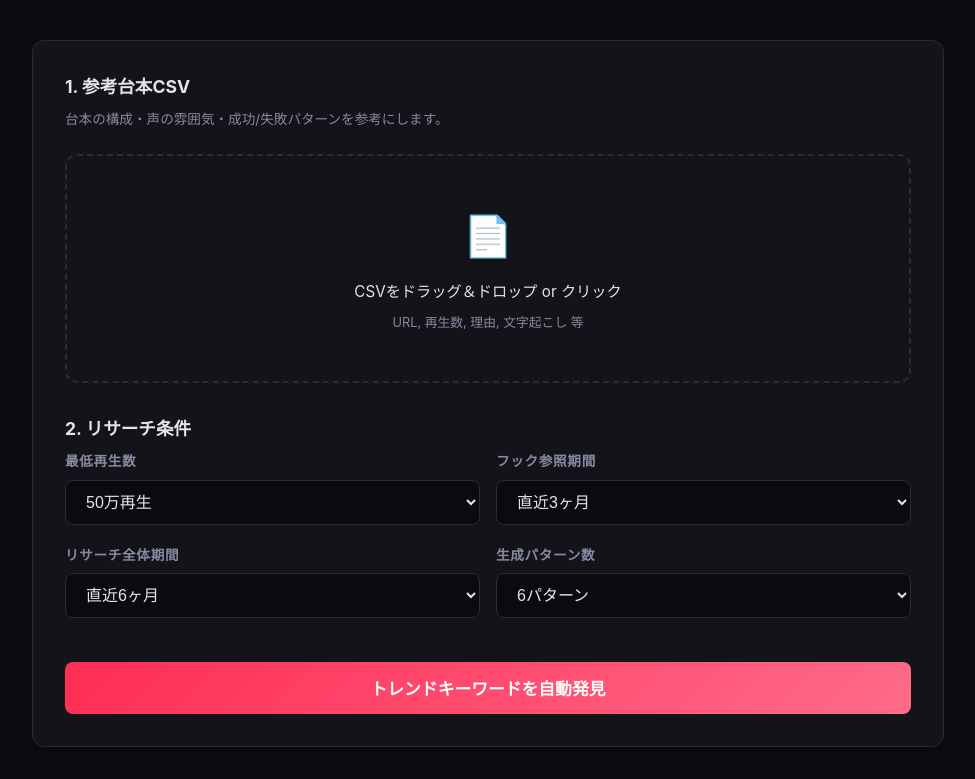
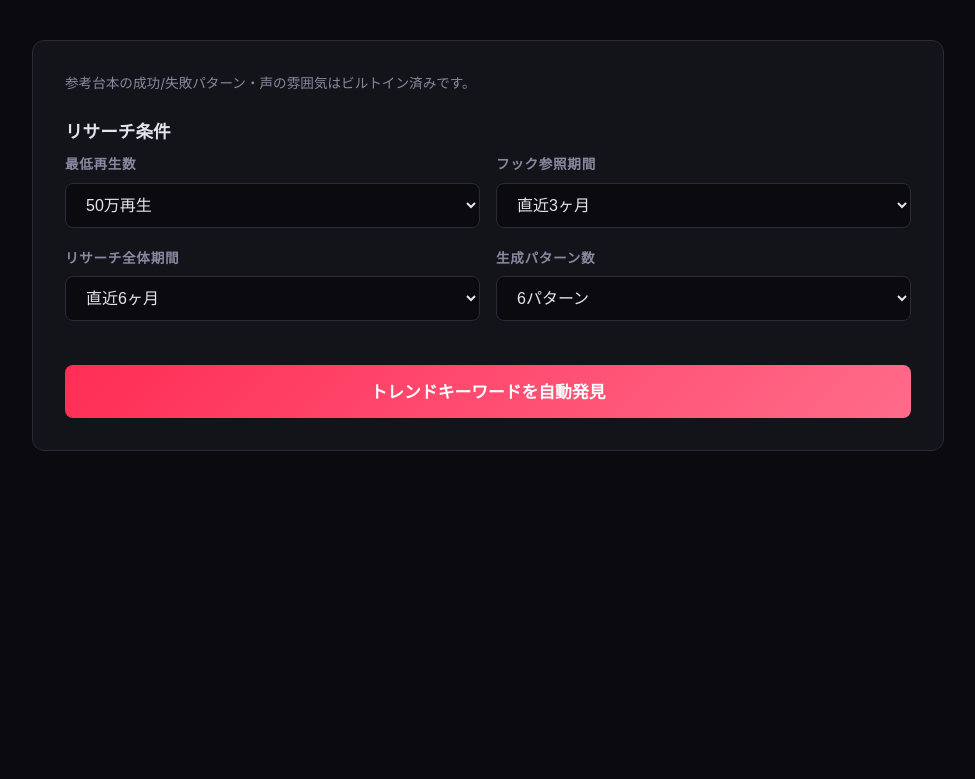
Before and after one commit to ryt211348-coder/ryuto, a Flask app: page / in a window 1280 px wide. Shown: the part 190-969 px from the top of the page, without its empty margins (152-1127 px from the left). After the commit the page ends 641 px from the top, so only its background shows below. Run offline with Flask 3, Linux system fonts and the light colour scheme.

Commit message:
refactor: HTMLからCSVアップロードUIを削除
参考台本データはビルトイン済みのためアップロード不要に。
UIをシンプル化。

https://claude.ai/code/session_014xw9iNct6xDiQmV4bECdtJ

```diff
--- a/templates/planner.html
+++ b/templates/planner.html
@@ -19,24 +19,12 @@
             <p class="subtitle">TikTokを自動リサーチ → トレンドキーワード提案 → フック×ハウツーをマッチング → 企画台本を生成</p>
         </header>
 
-        <!-- Step 1: 設定 & CSV -->
+        <!-- Step 1: 設定 -->
         <section class="input-section" id="inputSection">
             <div class="form-card">
-                <h2 class="section-title">1. 参考台本CSV</h2>
-                <p class="section-desc">台本の構成・声の雰囲気・成功/失敗パターンを参考にします。</p>
+                <p class="section-desc" style="margin-bottom:1.5rem">参考台本の成功/失敗パターン・声の雰囲気はビルトイン済みです。</p>
 
-                <div class="upload-area" id="uploadArea">
-                    <input type="file" id="csvFile" accept=".csv,.tsv,.txt" hidden>
-                    <div class="upload-icon">📄</div>
-                    <p class="upload-text">CSVをドラッグ＆ドロップ or クリック</p>
-                    <p class="upload-hint">URL, 再生数, 理由, 文字起こし 等</p>
-                </div>
-                <div class="file-info hidden" id="fileInfo">
-                    <span class="file-name" id="fileName"></span>
-                    <button class="btn-text" onclick="clearFile()">削除</button>
-                </div>
-
-                <h2 class="section-title" style="margin-top:2rem">2. リサーチ条件</h2>
+                <h2 class="section-title">リサーチ条件</h2>
                 <div class="form-row">
                     <div class="form-group">
                         <label for="minViews">最低再生数</label>
```
